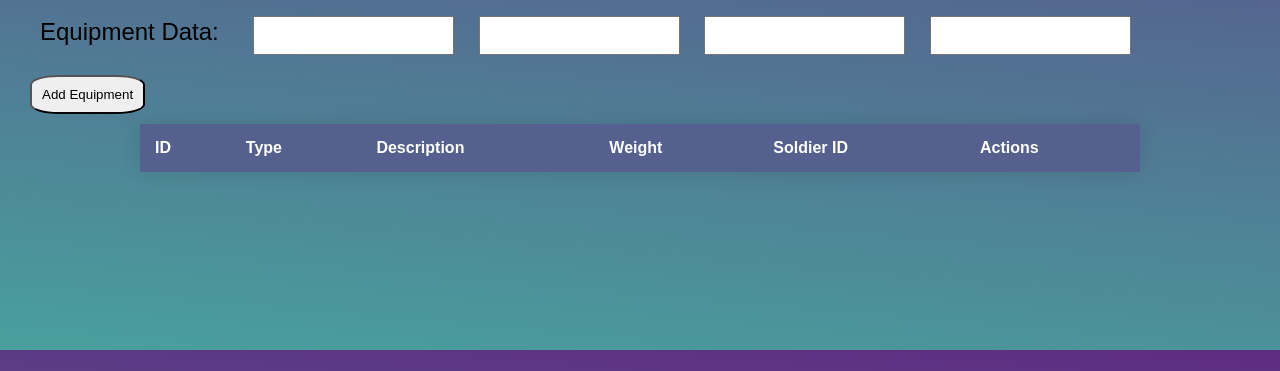
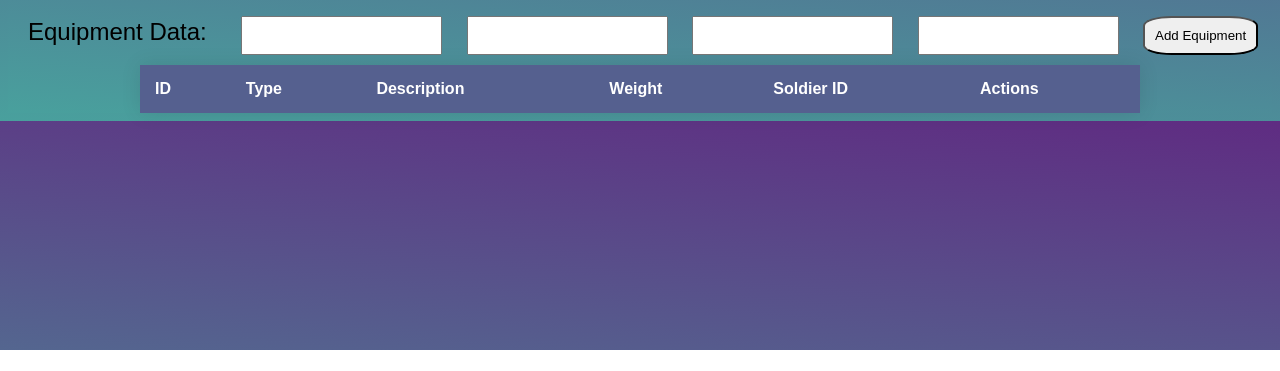
Before and after one commit to SzilkoBalog/OJW45A_HFT_2023241, a plain HTML site: page OJW45A_HFT_2023242.JS_Client/wwwroot/index.html in a window 1280 px wide. Shown: the part 450-821 px from the top of the page. After the commit the page ends 800 px from the top, so only its background shows below. Drawn offline with Linux system fonts and the light colour scheme; no server answers; a script that the page names is missing.

Commit message:
Final update to css

```diff
--- a/OJW45A_HFT_2023242.JS_Client/wwwroot/style.css
+++ b/OJW45A_HFT_2023242.JS_Client/wwwroot/style.css
@@ -1,10 +1,6 @@
 html,
-body {
-    height: 100%;
-}
 
 body {
-    margin: 20px;
     background: -webkit-linear-gradient(5deg, #49a09d, #5f2c82);
     background: linear-gradient(5deg, #49a09d, #5f2c82);
     font-family: sans-serif;
```
